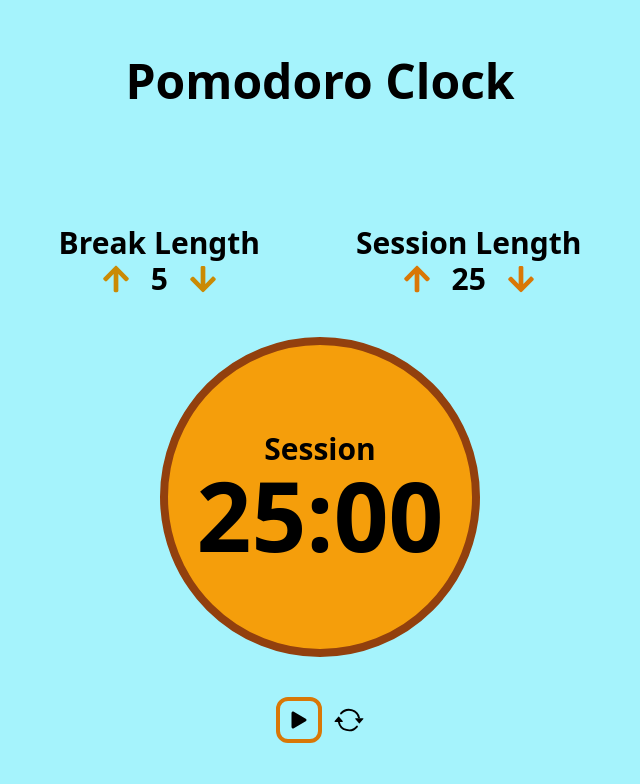
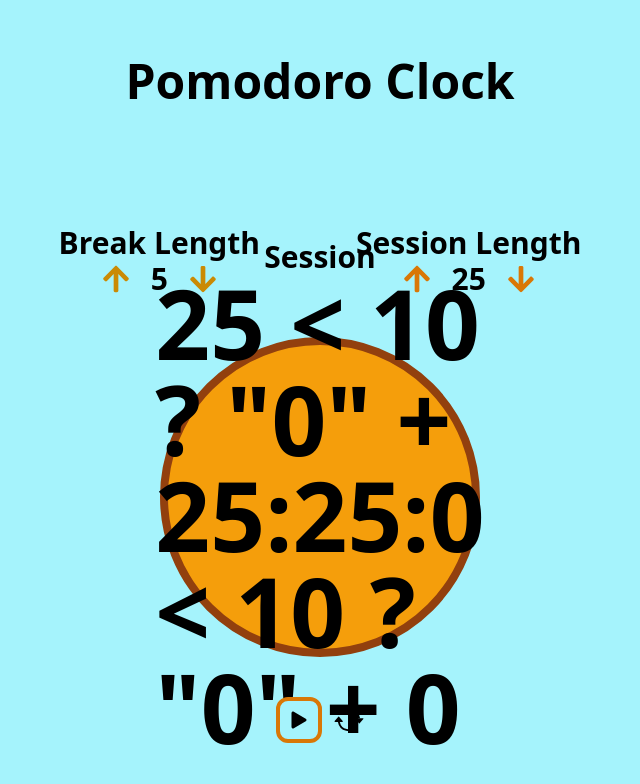
Before and after one commit to BaraouSaid/pomodoro_clock, a React (Vite) app: page / in a window 1280 px wide. Shown: the top 784 px of the page, without its empty margins (320-960 px from the left). Built offline with nearby package versions, Linux system fonts and the light colour scheme.

Commit message:
modified the formatTime function with ternanry operators

```diff
--- a/src/App.jsx
+++ b/src/App.jsx
@@ -34,14 +34,7 @@ function decrementSessionLength(prev) {
 }
 
 function formatTime(minutes, seconds) {
-  if (minutes < 10 && seconds >= 0) {
-    return `0${minutes}:${seconds}`;
-  }
-  if (((minutes < 10 || minutes == 0) && seconds < 10) || seconds == 0) {
-    return `${minutes}:0${seconds}`;
-  }
-
-  return `${minutes}:${seconds}`;
+  return `${minutes} < 10 ? "0" + ${minutes}:${minutes}:${seconds} < 10 ? "0" + ${seconds}`;
 }
 
 function App() {
@@ -147,7 +140,7 @@ function App() {
             {sessionTitle}
           </h2>
           <p id="time-left" className="text-8xl">
-            {formatTime(sessionMinutes, sessionSeconds)}
+            {timeLeft}
           </p>
         </div>
         <div className="flex items-center gap-3">
```
